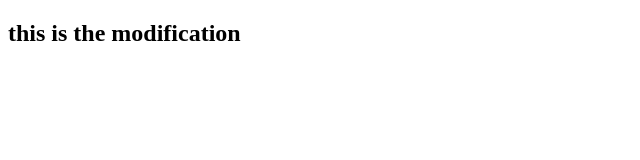
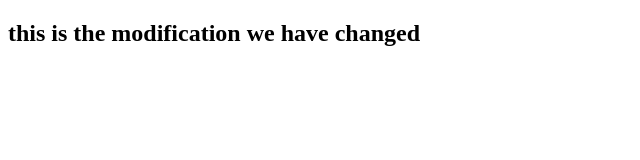
Before and after one commit to Prakashbisoi/1stRepofor_me, a plain HTML site: page about.html in a window 1280 px wide. Shown: the whole page, without its empty margins (0-640 px from the left). Drawn offline with Linux system fonts and the light colour scheme.

Commit message:
changes made

```diff
--- a/about.html
+++ b/about.html
@@ -7,6 +7,6 @@
     <title>Document</title>
 </head>
 <body>
-    <h2>this is the  modification</h2>
+    <h2>this is the  modification we have changed</h2>
 </body>
 </html>
```
Also changed, not shown: index.html (+1 -1 lines).
